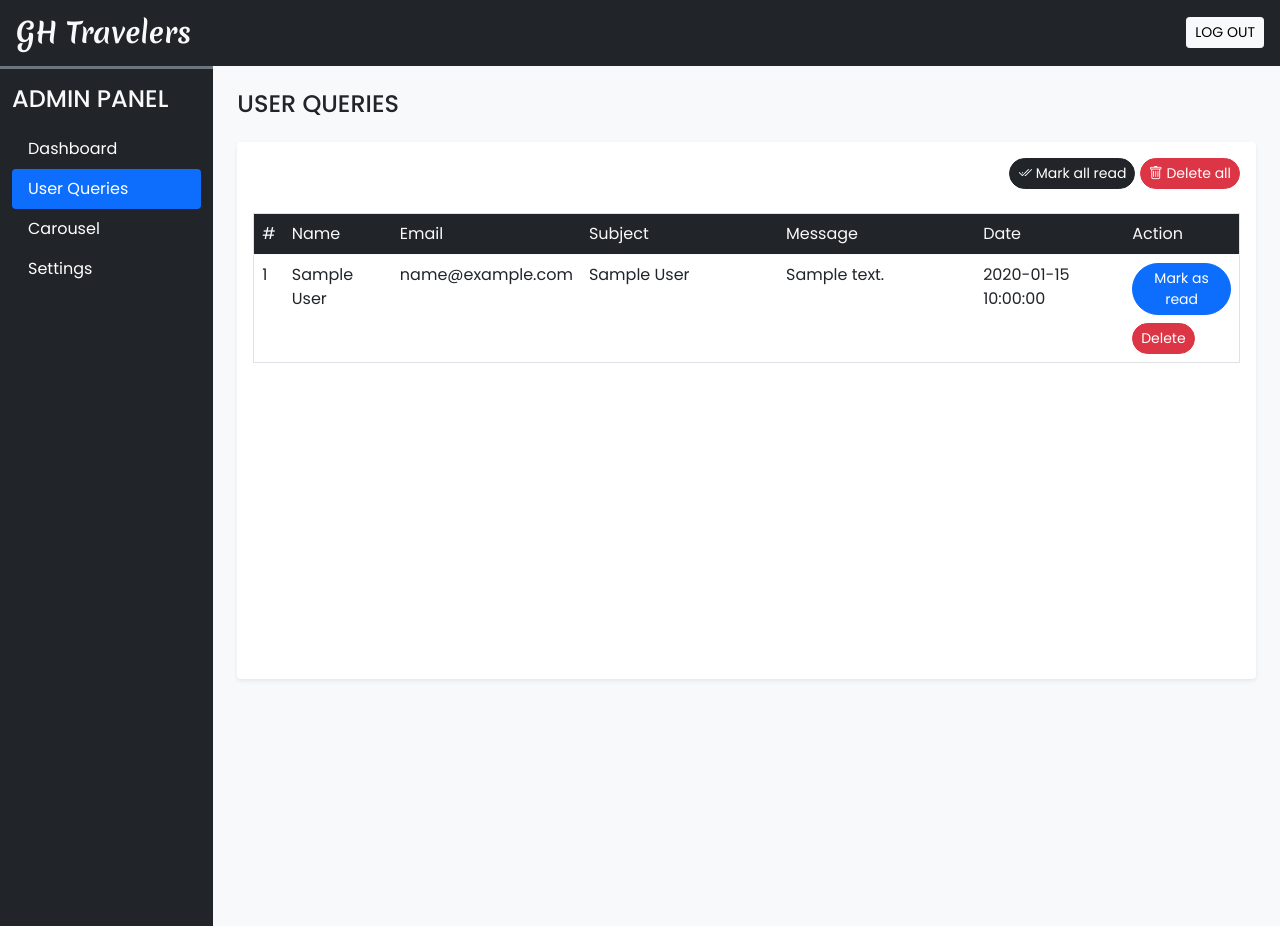
After one commit to HeshaniThennakoon/Travel_Website, a PHP site: page /admin/user_queries.php in a window 1280 px wide. The commit adds this page. Run offline with PHP 8.4, Linux system fonts and the light colour scheme; the visitor is signed in with stand-in values (Sample User, id 1); tables that the repository leaves empty or names only in its code hold one stand-in row (values such as "Sample post").

Commit message:
Admin Panel - User queries page created

```diff
--- a/admin/inc/header.php
+++ b/admin/inc/header.php
@@ -16,7 +16,7 @@
                         <a class="nav-link text-white" href="dashboard.php">Dashboard</a>
                     </li>
                     <li class="nav-item">
-                        <a class="nav-link text-white" href="packages.php">Packages</a>
+                        <a class="nav-link text-white" href="user_queries.php">User Queries</a>
                     </li>
                     <li class="nav-item">
                         <a class="nav-link text-white" href="carousel.php">Carousel</a>
--- /dev/null
+++ b/admin/user_queries.php
@@ -0,0 +1,147 @@
+<?php
+    require('inc/essentials.php');
+    require('inc/db_config.php');
+    adminLogin();
+
+    if(isset($_GET['seen'])){
+        $frm_data = filteration($_GET);
+
+        if($frm_data['seen']=='all'){
+            $query = "UPDATE `user_queries` SET `seen`=?";
+            $values = [1];
+            if(update($query,$values,'i')){
+                alert('success','Marked all as read!');
+            }
+            else{
+                alert('error','Operation Failed!');
+            }
+        }
+        else{
+            $query = "UPDATE `user_queries` SET `seen`=? WHERE `sr_no`=?";
+            $values = [1,$frm_data['seen']];
+            if(update($query,$values,'ii')){
+                alert('success','Marked as read!');
+            }
+            else{
+                alert('error','Operation Failed!');
+            }
+        }
+    }
+
+    if(isset($_GET['del'])){
+        $frm_data = filteration($_GET);
+
+        if($frm_data['del']=='all'){
+            $query = "DELETE FROM `user_queries`";
+            if(mysqli_query($conn,$query)){
+                alert('success','All Data Deleted!');
+            }
+            else{
+                alert('error','Operation Failed!');
+            }
+        }
+        else{
+            $query = "DELETE FROM `user_queries` WHERE `sr_no`=?";
+            $values = [$frm_data['del']];
+            if(delete($query,$values,'i')){
+                alert('success','Data Deleted!');
+            }
+            else{
+                alert('error','Operation Failed!');
+            }
+        }
+    }
+?>
+
+
+<!DOCTYPE html>
+<html lang="en">
+<head>
+    <meta charset="UTF-8">
+    <meta http-equiv="X-UA-Compatible" content="IE=edge">
+    <meta name="viewport" content="width=device-width, initial-scale=1.0">
+    <title>Admin Panel - User Queries</title>
+
+    <?php require('inc/links.php'); ?>
+</head>
+<body class="bg-light">
+
+    <?php require('inc/header.php'); ?>
+
+    <div class="container-fluid" id="main-content">
+        <div class="row">
+            <div class="col-lg-10 ms-auto p-4 overflow-hidden">
+                <h4 class="mb-4">USER QUERIES</h4>
+
+                <!-- Carousel Section -->
+                <div class="card border-0 shadow-sm mb-4">
+                    <div class="card-body">
+
+                        <div class="text-end mb-4">
+                            <a href="?seen=all" class="btn btn-dark rounded-pill shadow-none btn-sm">
+                                <i class="bi bi-check2-all"></i> Mark all read
+                            </a>
+                            <a href="?del=all" class="btn btn-danger rounded-pill shadow-none btn-sm">
+                                <i class="bi bi-trash"></i> Delete all
+                            </a>
+                        </div>
+
+
+                        <div class="table-responsive-md" style="height: 450px; overflow-y: scroll;">
+                            <table class="table table-hover border">
+                                <thead class="sticky-top">
+                                    <tr class="bg-dark text-light">
+                                    <th scope="col">#</th>
+                                    <th scope="col">Name</th>
+                                    <th scope="col">Email</th>
+                                    <th scope="col" width="20%">Subject</th>
+                                    <th scope="col" width="20%">Message</th>
+                                    <th scope="col">Date</th>
+                                    <th scope="col">Action</th>
+                                    </tr>
+                                </thead>
+                                <tbody>
+                                    <?php
+                                        $query = "SELECT * FROM `user_queries` ORDER BY `sr_no` DESC";
+                                        $data = mysqli_query($conn,$query);
+                                        $i=1;
+
+                                        while($row = mysqli_fetch_assoc($data))
+                                            {
+                                                $seen = '';
+                                                if($row['seen']!=1){
+                                                    $seen = "<a href='?seen=$row[sr_no]' class='btn btn-sm rounded-pill btn-primary'>Mark as read</a> <br>";
+                                                }
+                                                $seen.="<a href='?del=$row[sr_no]' class='btn btn-sm rounded-pill btn-danger mt-2'>Delete</a>";
+
+                                                echo<<<query
+                                                    <tr>
+                                                        <td>$i</td>
+                                                        <td>$row[name]</td>
+                                                        <td>$row[email]</td>
+                                                        <td>$row[subject]</td>
+                                                        <td>$row[message]</td>
+                                                        <td>$row[date]</td>
+                                                        <td>$seen</td>
+                                                    </tr>
+                                                query;
+                                                $i++;
+                                            }
+                                    ?>
+                                </tbody>
+                                </table>
+                        </div>
+
+                    </div>
+                </div>
+
+
+            </div>
+        </div>
+    </div>
+
+
+    <?php require('inc/scripts.php'); ?>
+
+</body>
+</html>
--- a/css/style.css
+++ b/css/style.css
@@ -57,6 +57,11 @@ input[type=number] {
   border-top-right-radius: 0.25rem;
 }
 
+.custom-alert{
+    position: fixed;
+    top: 80px;
+    right: 25px;
+}
 
 /* Packages page */
 
```
Also changed, not shown: contact.php (+24 -6 lines).
